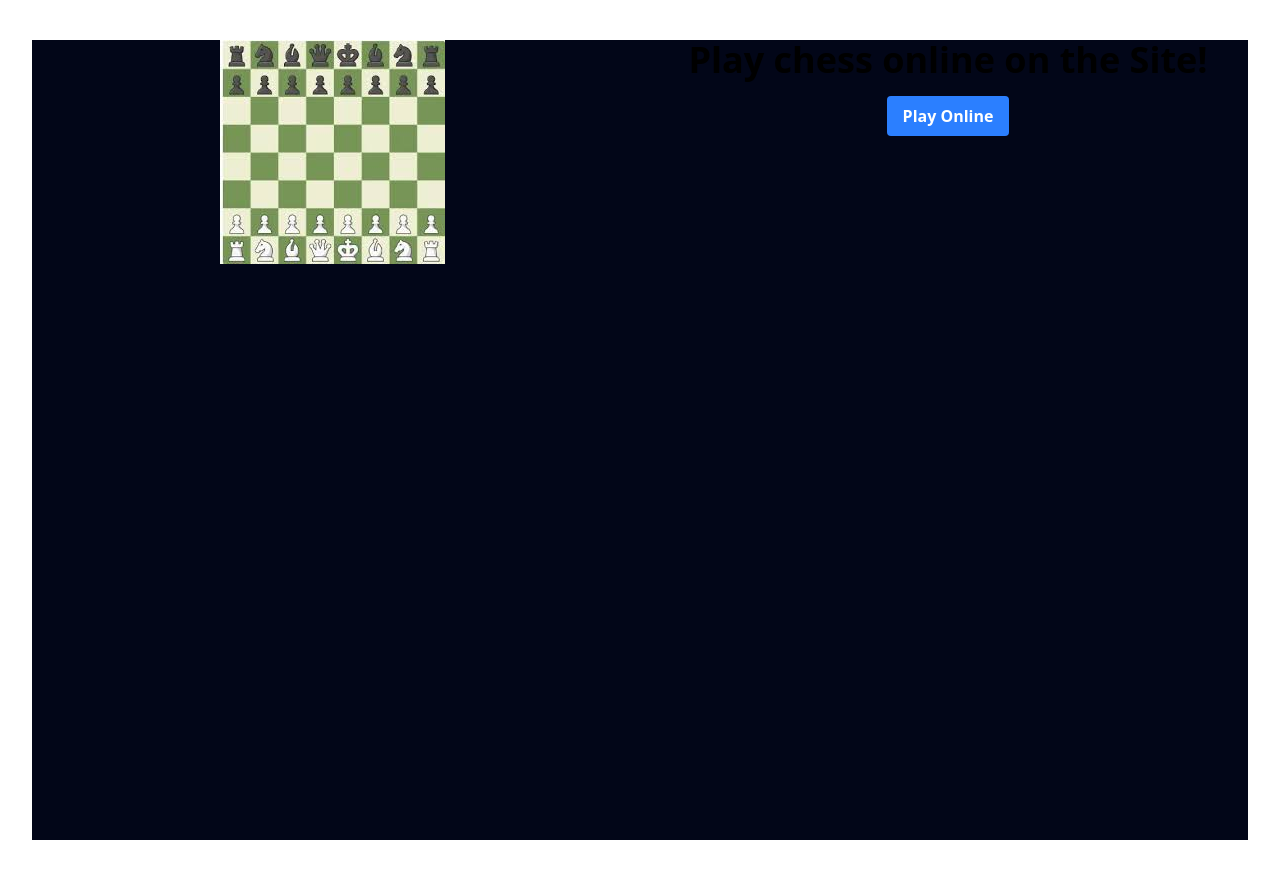
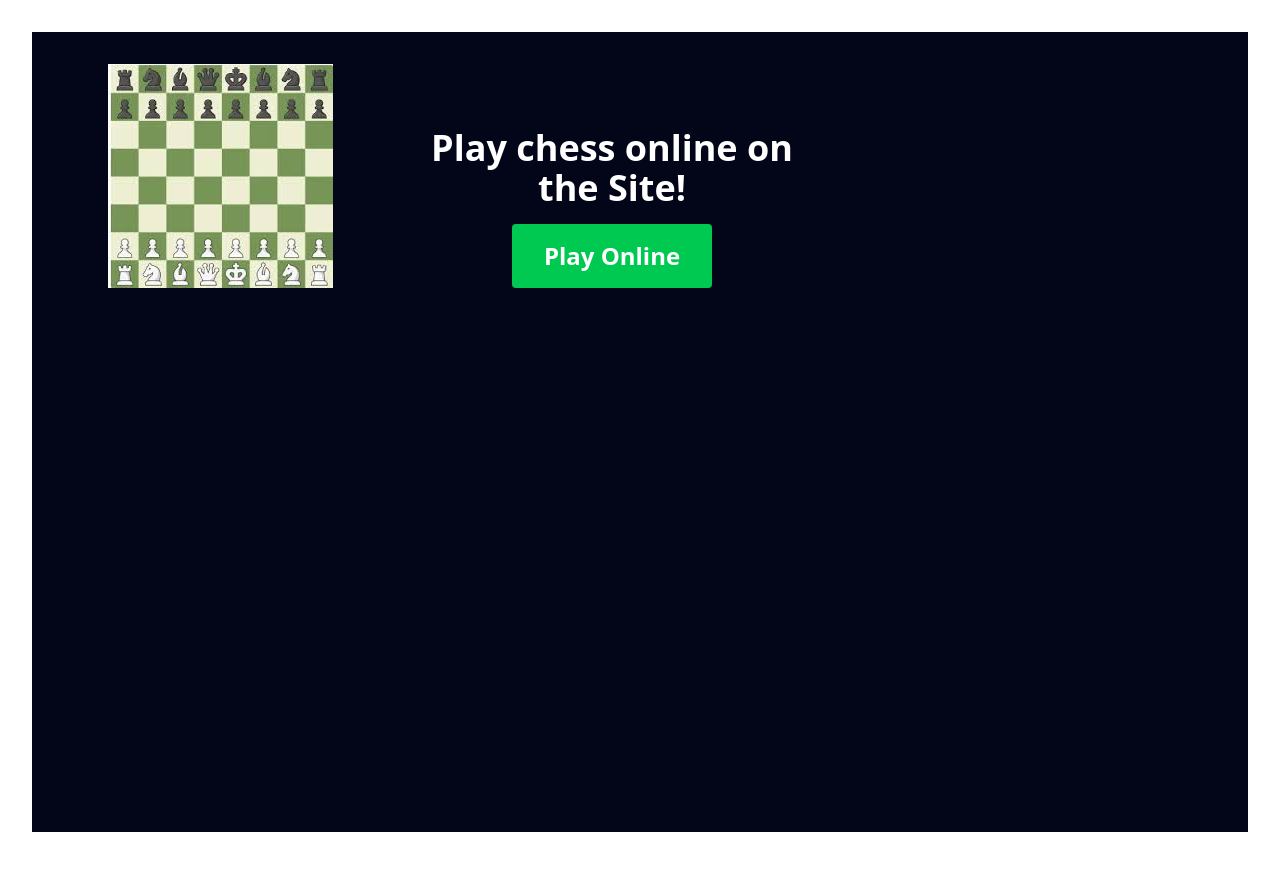
Before and after one commit to ashish-2001/Chessboard, a React (Vite) app in the folder apps/web/: page / in a window 1280 px wide. Built offline with nearby package versions, Linux system fonts and the light colour scheme.

Commit message:
Added Landing Page

```diff
--- a/apps/web/src/screen/Landing.jsx
+++ b/apps/web/src/screen/Landing.jsx
@@ -1,17 +1,22 @@
+import { useNavigate } from "react-router-dom";
 import Chessboard from "../assets/Chessboard.jpeg";
 
 function Landing(){
+
+    const navigate = useNavigate();
     return (
-        <div>
-            <div className="mt-2">
+        <div className="flex justify-content">
+            <div className="pt-8 max-w-3xl">
                 <div className='grid grid-cols-1 gap-4 md:grid-cols-2'>
                     <div className="flex justify-center">
                         <img src={Chessboard} className="max-w-96"/>
                     </div>
-                    <div>
-                        <h1 className="text-4xl font-bold">Play chess online on the Site!</h1>
-                        <div className="mt-4">
-                            <button className="bg-blue-500 hover:bg-blue-700 text-white font-bold py-2 px-4 rounded">
+                    <div className="pt-16">
+                        <div>
+                            <h1 className="text-4xl font-bold text-white">Play chess online on the Site!</h1>
+                        </div>
+                        <div className="mt-4 flex justify-center">
+                            <button onClick={() => { navigate("/game")}} className="px-8 py-4 text-2xl bg-green-500 hover:bg-green-700 text-white font-bold rounded">
                                 Play Online
                             </button>
                         </div>
```
